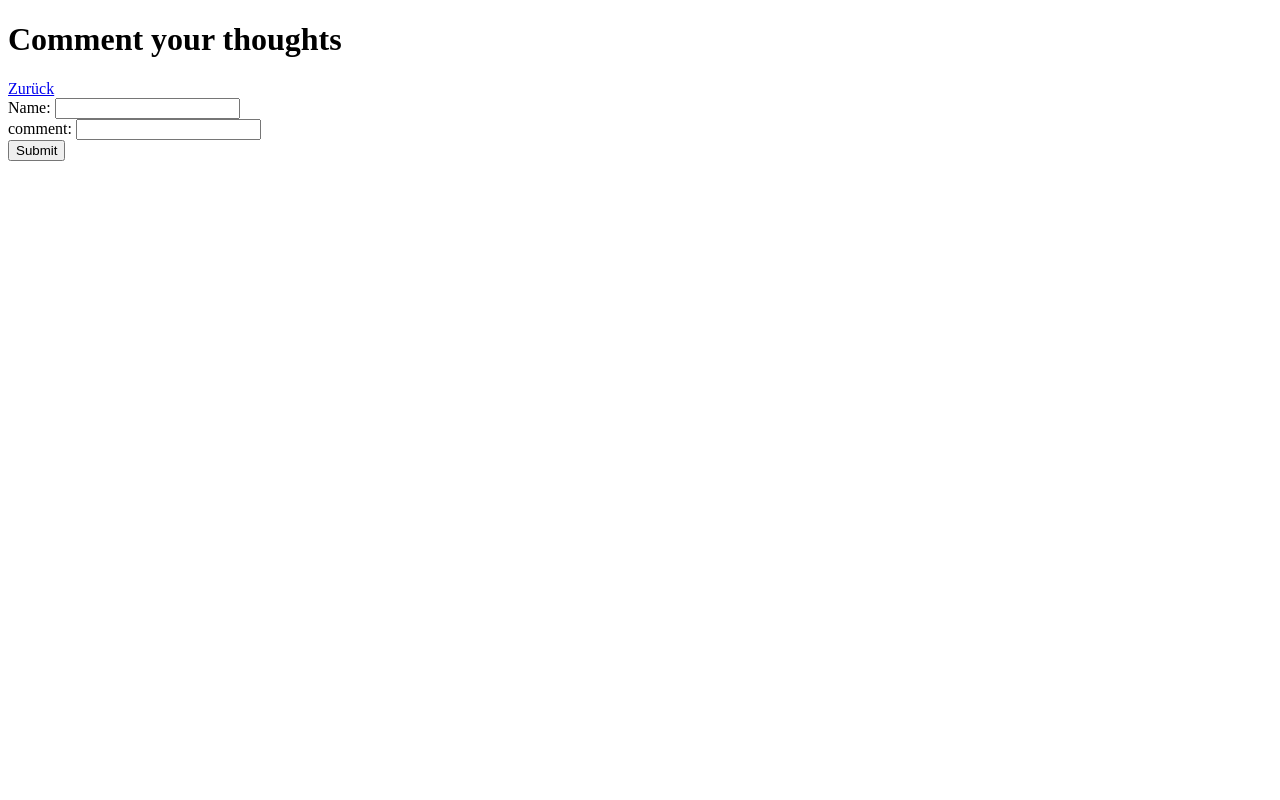
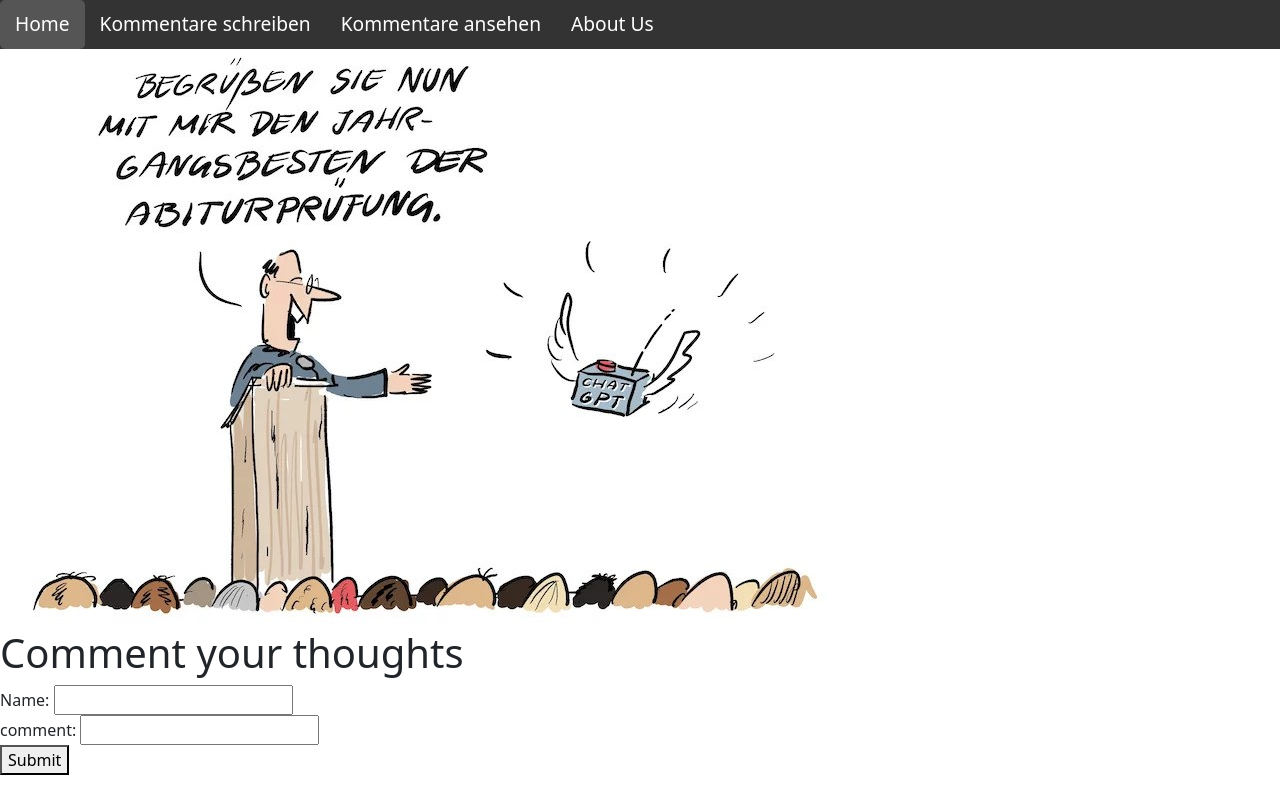
Before and after one commit to Boggar/CloudComputingNodeJS, a website: page public/comment.html in a window 1280 px wide. Drawn offline with nearby package versions, Linux system fonts and the light colour scheme.

Commit message:
added navbar

```diff
--- a/public/comment.html
+++ b/public/comment.html
@@ -3,18 +3,36 @@
   <head>
     <meta charset="UTF-8" />
     <meta name="viewport" content="width=device-width, initial-scale=1.0" />
-    <title>page1</title>
+    <link
+      href="https://cdn.jsdelivr.net/npm/bootstrap@5.3.3/dist/css/bootstrap.min.css"
+      rel="stylesheet"
+      integrity="sha384-QWTKZyjpPEjISv5WaRU9OFeRpok6YctnYmDr5pNlyT2bRjXh0JMhjY6hW+ALEwIH"
+      crossorigin="anonymous"
+    />
+    <link rel="stylesheet" href="style.css" />
+    <title>Comment</title>
   </head>
   <body>
+    <ul id="navbar">
+      <a href="index.html">Home</a>
+      <a href="comment.html">Kommentare schreiben</a>
+      <a href="comment_section.html">Kommentare ansehen</a>
+      <a href="aboutus.html">About Us</a>
+    </ul>
+    <img
+      src="KI_Karikatur.jpg"
+      width="830px"
+      height="580px"
+      alt="AI Caricature"
+    />
     <h1>Comment your thoughts</h1>
-    <a href="index.html"> Zurück</a>
     <form id="comment-form" action="/submit-comment" method="POST">
       <label for="name">Name:</label>
-      <input type="text" id="name" name="name" required><br>
+      <input type="text" id="name" name="name" required /><br />
 
-            <label for="comment">comment:</label>
-            <input type="text" id="comment" name="comment" required><br>
-            <button type="submit">Submit</button>
+      <label for="comment">comment:</label>
+      <input type="text" id="comment" name="comment" required /><br />
+      <button type="submit">Submit</button>
     </form>
   </body>
 </html>
--- a/public/style.css
+++ b/public/style.css
@@ -1,5 +1,28 @@
 * {
 }
 
+/*Navbar styling*/
 #navbar {
+  list-style-type: none;
+  padding: 0;
+  margin: 0;
+  display: flex;
+  background-color: #333;
 }
+
+#navbar li {
+  margin: 0 15px;
+}
+
+#navbar a {
+  text-decoration: none;
+  color: white;
+  font-size: 1.2em;
+  padding: 10px 15px;
+  display: block;
+}
+
+#navbar a:hover {
+  background-color: #555;
+  border-radius: 5px;
+}
```
Also changed, not shown: public/aboutus.html (+14 -3 lines), public/comment_section.html (+14 -3 lines), public/index.html (+2 -7 lines).
